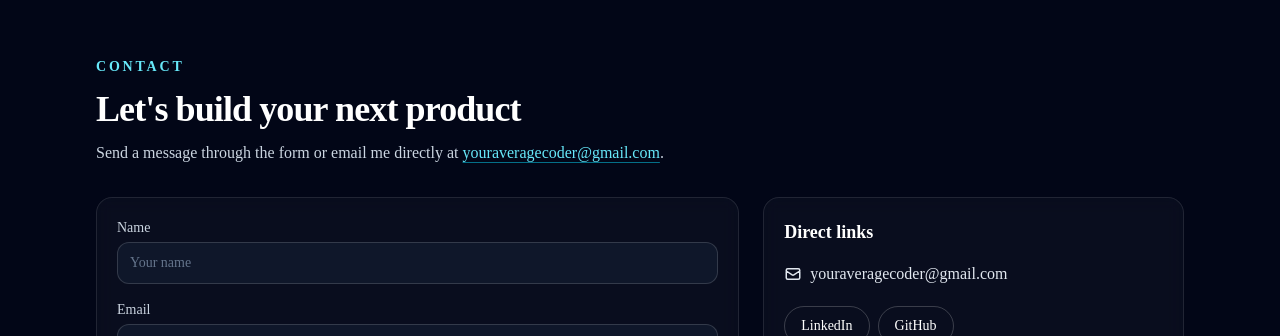
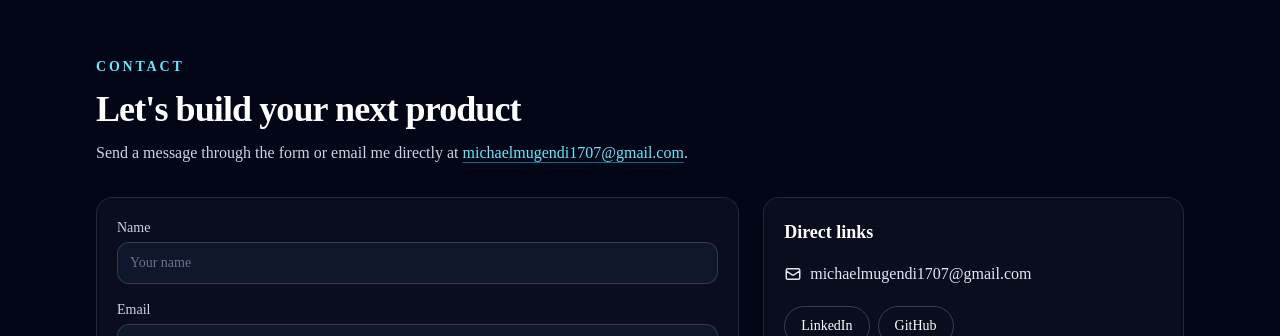
Before and after one commit to myk-francis/michael-portfolio, a React (Create React App) app: page / in a window 1280 px wide. Shown: the part 3521-3857 px from the top of the page. Built offline with nearby package versions, Linux system fonts and the light colour scheme.

Commit message:
Update: changed email

```diff
--- a/src/components/Contact.tsx
+++ b/src/components/Contact.tsx
@@ -14,10 +14,10 @@ function Contact(): JSX.Element {
           <p className="mt-3 max-w-2xl text-slate-300">
             Send a message through the form or email me directly at{" "}
             <a
-              href="mailto:youraveragecoder@gmail.com"
+              href="mailto:michaelmugendi1707@gmail.com"
               className="font-medium text-cyan-300 underline decoration-cyan-500/60 underline-offset-4"
             >
-              youraveragecoder@gmail.com
+              michaelmugendi1707@gmail.com
             </a>
             .
           </p>
@@ -71,11 +71,11 @@ function Contact(): JSX.Element {
             <div className="card p-5 lg:col-span-2">
               <h4 className="text-lg font-semibold text-white">Direct links</h4>
               <a
-                href="mailto:youraveragecoder@gmail.com"
+                href="mailto:michaelmugendi1707@gmail.com"
                 className="mt-4 inline-flex items-center gap-2 text-slate-200 transition hover:text-cyan-300 focus-visible:outline-none focus-visible:ring-2 focus-visible:ring-cyan-300"
               >
                 <HiOutlineMail size={18} />
-                youraveragecoder@gmail.com
+                michaelmugendi1707@gmail.com
               </a>
               <div className="mt-4 flex flex-wrap gap-2">
                 {socialLinks.map((social) => (
```
